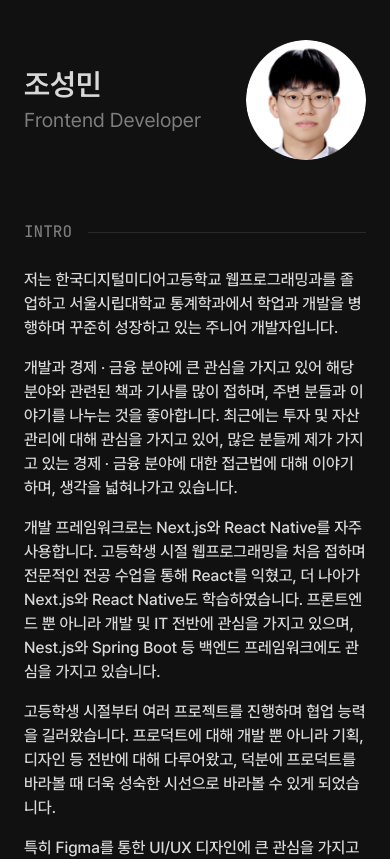
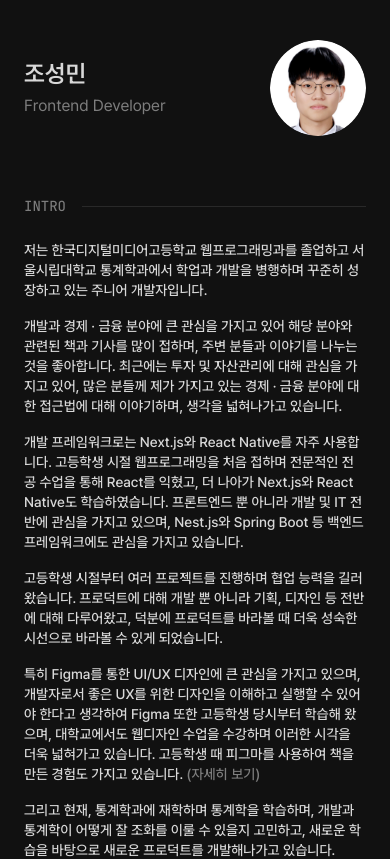
Before and after one commit to SID12g/sid12g.dev, a Next.js app: page / in a window 390 px wide. Shown: the top 859 px of the page. Built offline with nearby package versions, Linux system fonts and the light colour scheme; no server answers.

Commit message:
style: 반응형 타이포그래피 및 소소한 UI 개선
- Profile: 모바일 반응형 텍스트·이미지 크기 조정
- Intro: 반응형 텍스트, 링크 hover 효과 추가
- Separator: text-base → text-sm
- Footer: 연도 하드코딩 대신 동적 계산으로 변경

```diff
--- a/src/components/Footer.tsx
+++ b/src/components/Footer.tsx
@@ -1,8 +1,9 @@
 export default function Footer() {
+  const year = new Date().getFullYear();
   return (
     <footer className="mt-14 mb-3">
       <p className="text-base text-primary font-jetbrains-mono">
-        © 2026 sid12g All rights reserved.
+        © {year} sid12g All rights reserved.
       </p>
     </footer>
   );
--- a/src/components/Separator.tsx
+++ b/src/components/Separator.tsx
@@ -1,7 +1,7 @@
 export default function Separator({ title }: { title: string }) {
   return (
     <div className="flex flex-row items-center gap-4 mb-6">
-      <p className="text-base text-muted font-jetbrains-mono">{title}</p>
+      <p className="text-sm text-muted font-jetbrains-mono">{title}</p>
       <div className="w-full h-[1px] bg-white-10" />
     </div>
   );
--- a/src/components/section/Intro.tsx
+++ b/src/components/section/Intro.tsx
@@ -2,7 +2,7 @@ import Separator from "@/components/Separator";
 import Link from "next/link";
 
 export default function Intro() {
-  const textStyle = `font-medium`;
+  const textStyle = `font-medium text-sm sm:text-base`;
   return (
     <div>
       <Separator title="INTRO" />
@@ -39,7 +39,7 @@ export default function Intro() {
           수업을 수강하며 이러한 시각을 더욱 넓혀가고 있습니다. 고등학생 때
           피그마를 사용하여 책을 만든 경험도 가지고 있습니다.{" "}
           <Link
-            className="text-muted"
+            className="text-muted hover:text-accent transition-colors duration-150"
             href="https://blog.sid12g.dev/figma-book"
             target="_blank"
             rel="noopener noreferrer"
--- a/src/components/section/Profile.tsx
+++ b/src/components/section/Profile.tsx
@@ -5,10 +5,10 @@ export default function Profile() {
   return (
     <div className="flex flex-row items-center justify-between">
       <div className="flex flex-col gap-[4px]">
-        <h3 className="text-3xl font-semibold">조성민</h3>
-        <p className="text-xl text-muted font-normal">Frontend Developer</p>
+        <h3 className="text-2xl sm:text-3xl font-semibold">조성민</h3>
+        <p className="text-base sm:text-xl text-muted font-normal">Frontend Developer</p>
       </div>
-      <div className="w-[120px] h-[120px] rounded-full overflow-hidden">
+      <div className="w-[96px] h-[96px] sm:w-[120px] sm:h-[120px] rounded-full overflow-hidden">
         <Image
           src={ProfileImage}
           alt="Profile Image"
```
